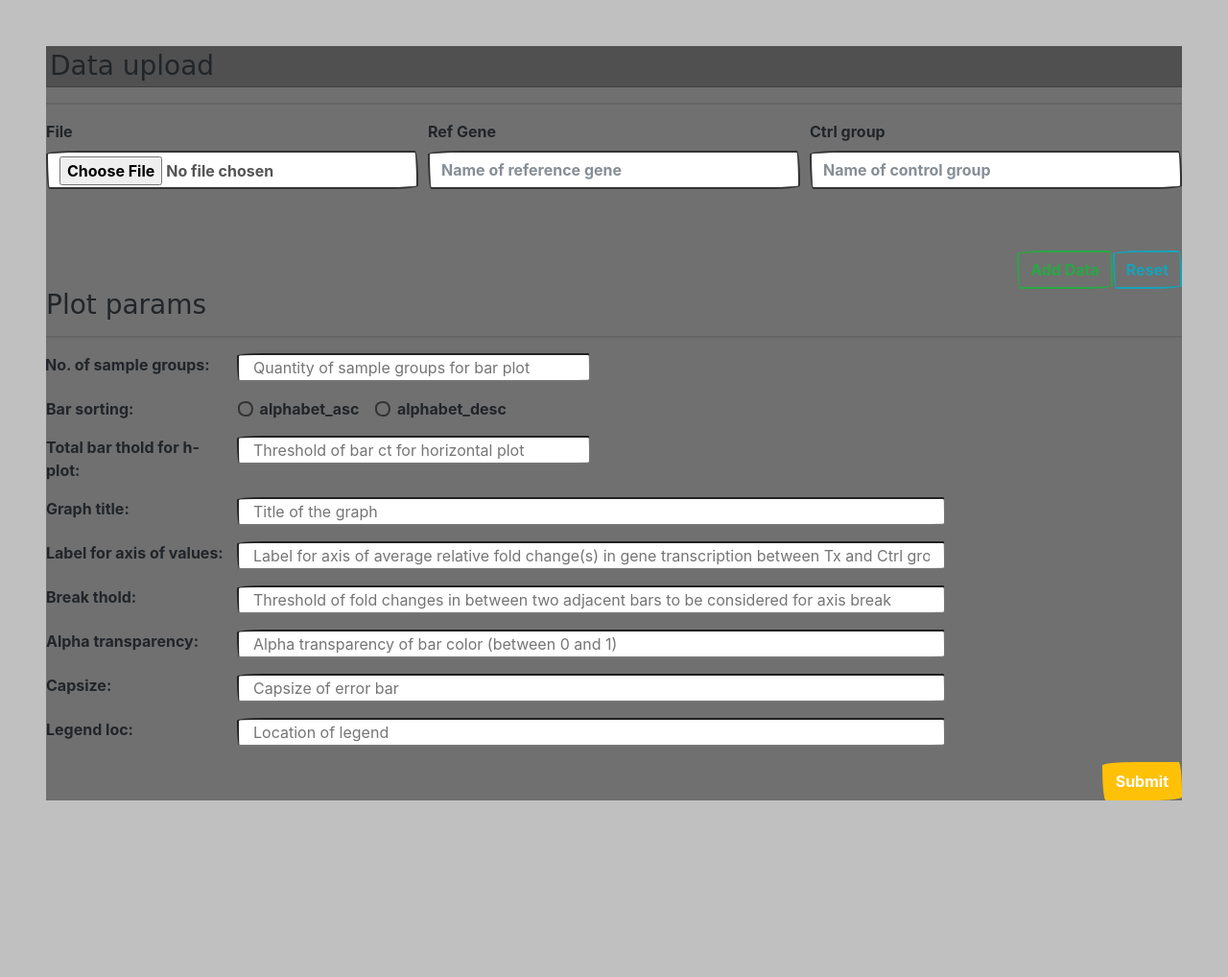
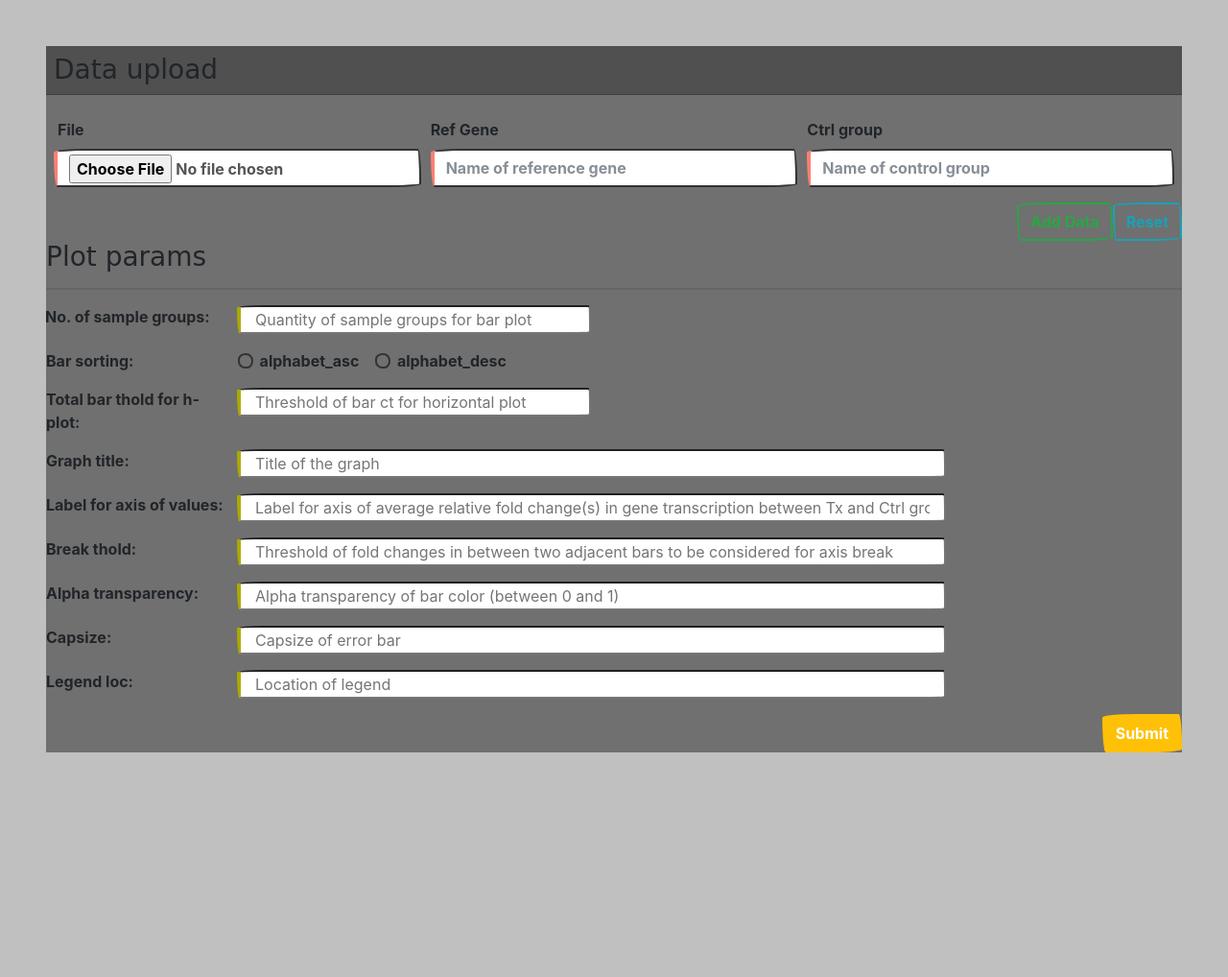
Before and after one commit to koudash/RT-qPCR_Plot, a Flask app: page / in a window 1280 px wide. Shown: the part 44-1062 px from the top of the page at 96% size. After the commit the page ends 828 px from the top, so only its background shows below. Run offline with Flask 2, Linux system fonts and the light colour scheme; some libraries are stand-ins or nearby versions; some web fonts are replaced.

Commit message:
setup colors for left border of both required and optional input

```diff
--- a/static/css/style.css
+++ b/static/css/style.css
@@ -109,3 +109,18 @@ form {
 .shown {
     visibility: visible;
 }
+
+.form-group input:optional {
+    border-left-color: #FFFF00;
+    border-left-width: 4px;
+}
+
+.form-group input:required {
+    border-left-color: palegreen;
+    border-left-width: 4px;
+}
+
+.form-group input:invalid {
+    border-left-color: salmon;
+    border-left-width: 4px;
+}
--- a/templates/index.html
+++ b/templates/index.html
@@ -43,27 +43,23 @@
         </nav>
         <!-- https://stackoverflow.com/questions/24112564/request-files-getlistfile-is-empty -->
         <form class="upload m-5" method="POST" enctype="multipart/form-data" action="/qPCR">
-            <div class="form-subheader py-1">
-                <h3 class="pl-1 my-0">Data upload</h3>
+            <div class="form-subheader p-2 my-4">
+                <h3 class="my-0">Data upload</h3>
             </div>
-            <hr>
-            <div class="form-row upload-row">
+            <div class="form-row upload-row px-2">
                 <div class="form-group col-4">
-                    <label class="mb-2" for="file-sel">File</label>
-                    <input type="file" class="form-control file-sel py-1" id="file-sel" name="file-sel" accept=".csv">
+                    <label class="mb-2 pl-1" for="file-sel">File</label>
+                    <input type="file" class="form-control file-sel py-1" id="file-sel" name="file-sel" accept=".csv" required>
                 </div>
                 <div class="form-group col-4">
                     <label class="mb-2" for="file-ref-gene">Ref Gene</label>
                     <input type="text" class="form-control file-ref-gene py-1" id="file-ref-gene" name="file-ref-gene"
-                        placeholder="Name of reference gene">
+                        placeholder="Name of reference gene" required>
                 </div>
                 <div class="form-group col-4">
                     <label class="mb-2" for="file-ctrl-gene">Ctrl group</label>
                     <input type="text" class="form-control file-ctrl-group py-1" id="file-ctrl-group" name="file-ctrl-group"
-                        placeholder="Name of control group">
-                </div>
-                <div class="form-group col-1">
-                    <p class="mb-2"><br></p>
+                        placeholder="Name of control group" required>
                 </div>
             </div>
             <div class="d-flex flex-row-reverse but-bottom">
```
